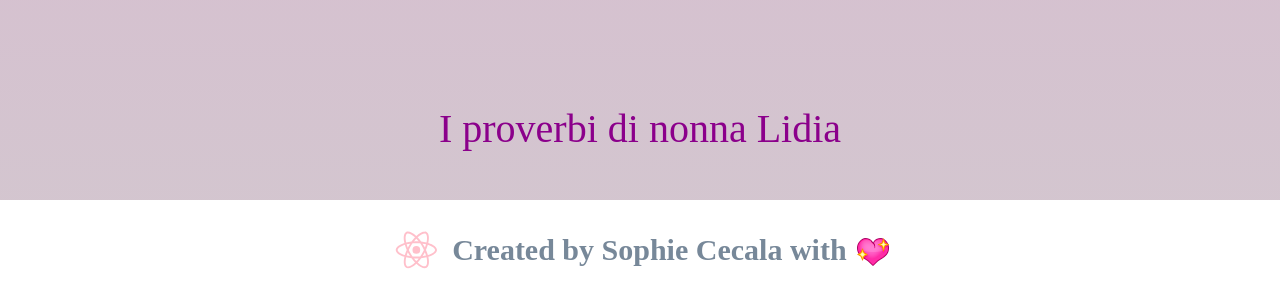
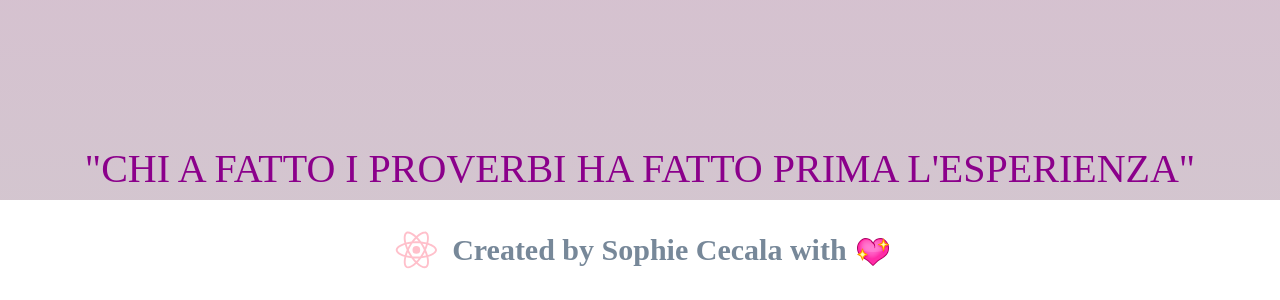
Before and after one commit to Natalina27/nonna_lidia_proverbs, a React (Create React App) app: page / in a window 1280 px wide. Shown: the part 1400-1700 px from the top of the page. Built offline with nearby package versions, Linux system fonts and the light colour scheme.

Commit message:
3-03 class component

```diff
--- a/src/components/App/App.js
+++ b/src/components/App/App.js
@@ -4,6 +4,21 @@ import Footer from './Footer/Footer';
 import s from './App.module.scss';
 import Header from "./HeaderBlock/Header/Header";
 import Paragraph from "./HeaderBlock/Paragraph/Paragraph";
+
+const proverbi = [
+    {
+        1: "LA VECCHIA NON SI VOLEA MURÌ PERCHÉ ANCORA SI TENEA IMPARA"
+    },
+    {
+        2: "IMPARA L'ARTE E METTILA DA PARTE"
+    },
+    {
+        3: "LA PAROLA È D'ARGENTO , MA IL SILENZIO È D'ORO"
+    },
+    {
+        4: "A BOCCA CHIUSA NON CI ENTRA MOSCA"
+    }
+];
 
 function App() {
     return (
@@ -21,7 +36,7 @@ function App() {
                     PROVERBI:
                 </Header>
                 <Paragraph>
-                    I proverbi di nonna Lidia
+                    "CHI A FATTO I PROVERBI HA FATTO PRIMA L'ESPERIENZA"
                 </Paragraph>
             </HeaderBlock>
             <Footer/>
--- a/src/components/App/App.module.scss
+++ b/src/components/App/App.module.scss
@@ -1,3 +1,6 @@
-body{
-    margin: 0;
+*{
+  margin: 0;
+  padding: 0;
+  box-sizing: border-box;
+  font-family: -apple-system sans-serif;
 }
--- a/src/components/App/HeaderBlock/HeaderBlock.js
+++ b/src/components/App/HeaderBlock/HeaderBlock.js
@@ -10,10 +10,6 @@ const HeaderBlock = ({hideBackground = false, children}) => {
     return (
         <div className={s.cover} style={styleCover}>
             <div className={s.wrap}>
-                {/*/!*<h1 className={s.header}>{title}</h1>*!/*/}
-                {/*/!*<p className={s.description}>{desc}</p>*!/*/}
-                {/*{title && <h1 className={s.header}>{title}</h1>}*/}
-                {/*{desc && <p className={s.description}>{desc}</p>}*/}
                 {children}
             </div>
         </div>
```
